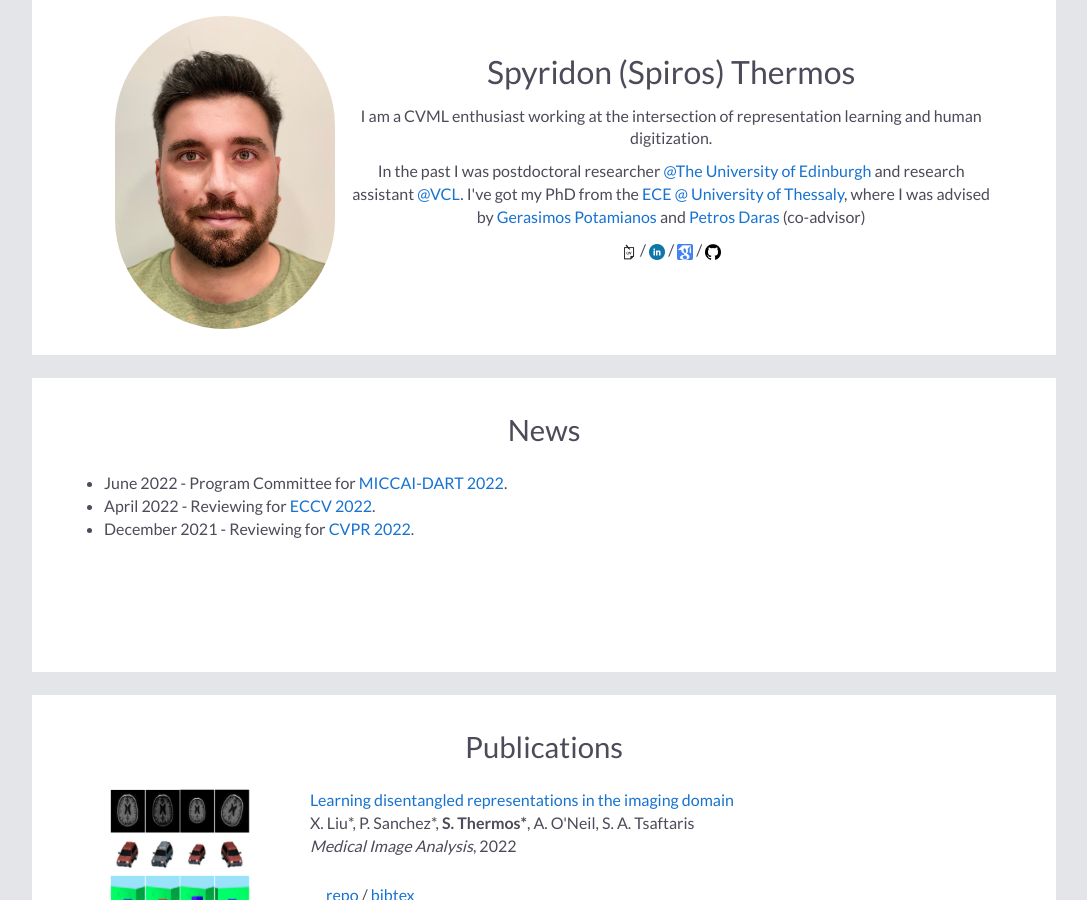
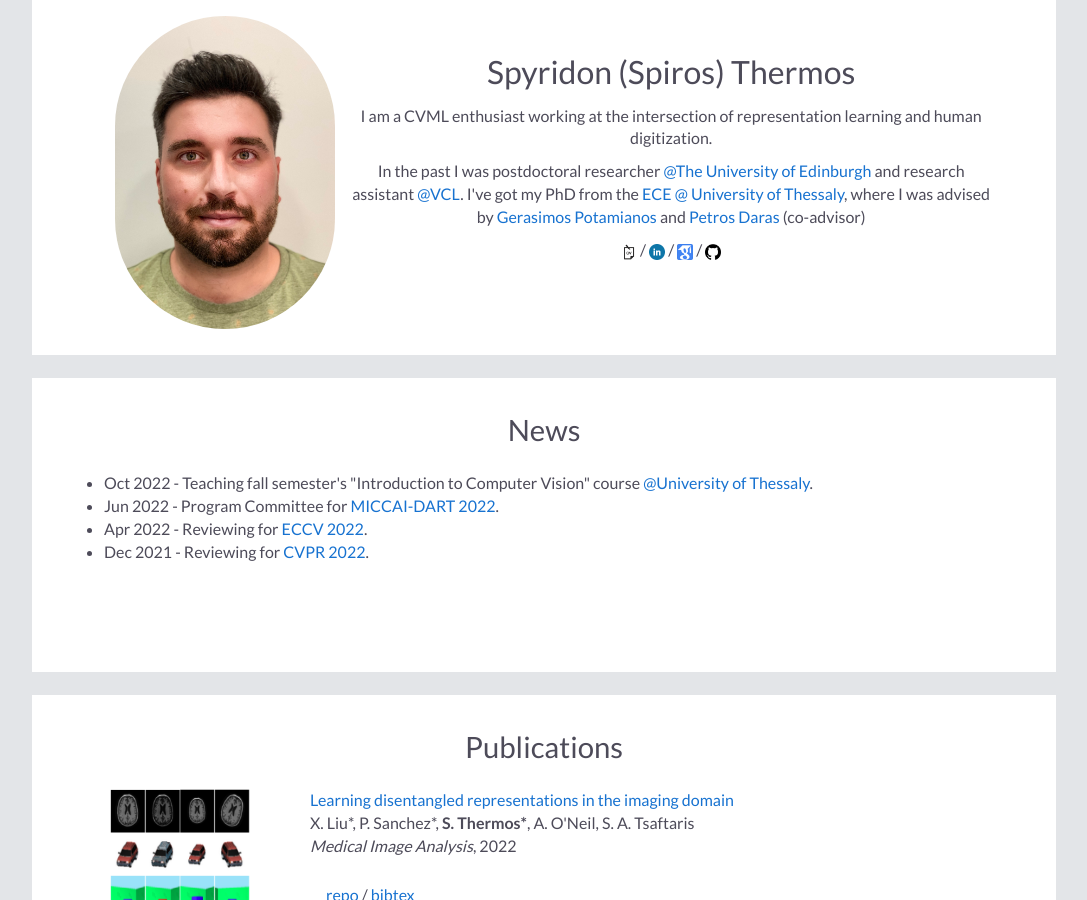
Before and after one commit to spthermo/spthermo.github.io, a Jekyll site: the page built from index.md, in a window 1280 px wide and 900 px high. Shown: the whole window, without its empty margins (96-1183 px from the left). Built offline with Jekyll 4.4.1, drawn with Linux system fonts in a browser that asks for light colours; nearby versions of some CDN libraries; our own code applies the rules of GitHub Pages for plain Markdown files.

Commit message:
Update default.html

```diff
--- a/_layouts/default.html
+++ b/_layouts/default.html
@@ -55,9 +55,10 @@
     <h2>News</h2>
       <div class="news">
         <ul>
-          <li><span> June 2022 - Program Committee for <a href="https://sites.google.com/view/dart2022/home?authuser=0">MICCAI-DART 2022</a>.
-          <li><span> April 2022 - Reviewing for <a href="https://eccv2022.ecva.net/">ECCV 2022</a>.
-          <li><span> December 2021 - Reviewing for <a href="https://cvpr2022.thecvf.com/">CVPR 2022</a>.
+          <li><span> Oct 2022 - Teaching fall semester's "Introduction to Computer Vision" course <a href="https://www.e-ce.uth.gr/">@University of Thessaly</a>.
+          <li><span> Jun 2022 - Program Committee for <a href="https://sites.google.com/view/dart2022/home?authuser=0">MICCAI-DART 2022</a>.
+          <li><span> Apr 2022 - Reviewing for <a href="https://eccv2022.ecva.net/">ECCV 2022</a>.
+          <li><span> Dec 2021 - Reviewing for <a href="https://cvpr2022.thecvf.com/">CVPR 2022</a>.
         </ul>
       </div>
     </table>
```
